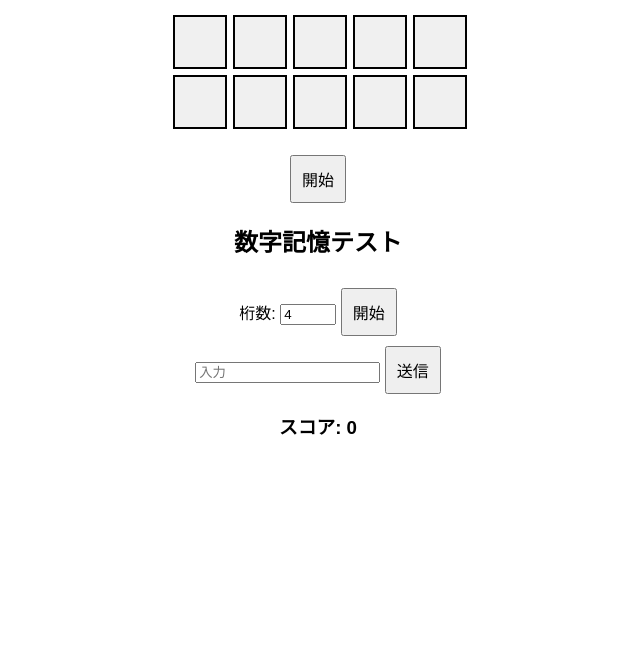
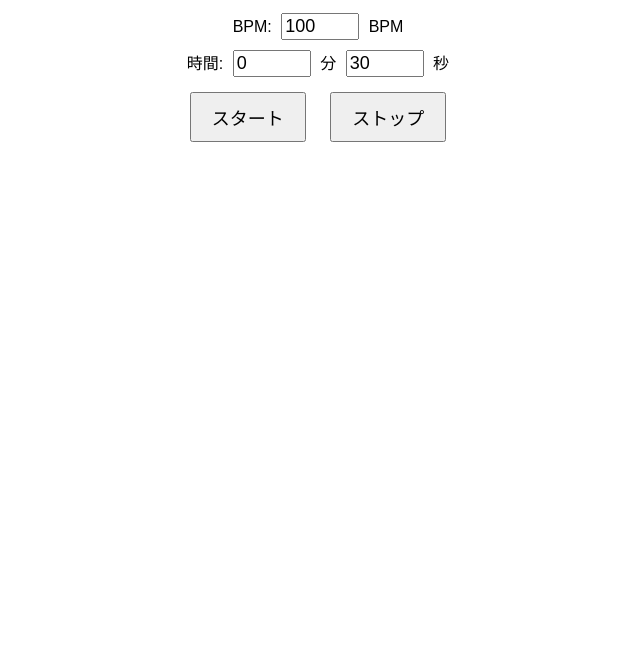
Before and after one commit to ssuukkee/passwor-, a plain HTML site: page index.html in a window 1280 px wide. Shown: the part 129-800 px from the top of the page, without its empty margins (322-962 px from the left). Drawn offline with Linux system fonts and the light colour scheme.

Commit message:
Update index.html

```diff
--- a/index.html
+++ b/index.html
@@ -1,164 +1,91 @@
 <!DOCTYPE html>
 <html lang="ja">
 <head>
-    <meta charset="UTF-8">
-    <meta name="viewport" content="width=device-width, initial-scale=1.0">
-    <title>直感像記憶トレーニング</title>
+  <meta charset="UTF-8" />
+  <meta name="viewport" content="width=device-width, initial-scale=1.0"/>
+  <title>タイマー付きメトロノーム</title>
   <style>
     body {
-            font-family: Arial, sans-serif;
+      font-family: sans-serif;
       text-align: center;
-            margin: 20px;
+      padding: 40px;
     }
-        .grid-container {
-            display: grid;
-            grid-template-columns: repeat(5, 50px);
-            grid-template-rows: repeat(2, 50px);
-            gap: 10px;
-            justify-content: center;
-            margin: 20px auto;
-        }
-        .grid-item {
-            width: 50px;
-            height: 50px;
-            font-size: 24px;
-            font-weight: bold;
-            display: flex;
-            align-items: center;
-            justify-content: center;
-            border: 2px solid black;
-            background-color: #f0f0f0;
+    input {
+      font-size: 18px;
+      width: 70px;
+      margin: 5px;
     }
     button {
-            padding: 10px;
-            font-size: 16px;
-            cursor: pointer;
-            margin-top: 10px;
+      font-size: 18px;
+      margin: 10px;
+      padding: 10px 20px;
+    }
+    h1 {
+      font-size: 2em;
     }
   </style>
 </head>
 <body>
+  <h1>🎵 タイマー付きメトロノーム</h1>
 
-    <h1>直感像記憶トレーニング</h1>
+  <label for="bpm">BPM:</label>
+  <input type="number" id="bpm" value="100" min="30" max="300" /> BPM<br/>
 
-    <h2>画像記憶テスト</h2>
-    <div class="grid-container">
-        <div class="grid-item" id="cell0"></div>
-        <div class="grid-item" id="cell1"></div>
-        <div class="grid-item" id="cell2"></div>
-        <div class="grid-item" id="cell3"></div>
-        <div class="grid-item" id="cell4"></div>
-        <div class="grid-item" id="cell5"></div>
-        <div class="grid-item" id="cell6"></div>
-        <div class="grid-item" id="cell7"></div>
-        <div class="grid-item" id="cell8"></div>
-        <div class="grid-item" id="cell9"></div>
-    </div>
-    <button onclick="startImageTest()">開始</button>
-    <div id="question" style="margin-top: 10px;"></div>
-    <div id="options"></div>
+  <label for="minutes">時間:</label>
+  <input type="number" id="minutes" value="0" min="0" /> 分
+  <input type="number" id="seconds" value="30" min="0" max="59" /> 秒<br/>
 
-    <h2>数字記憶テスト</h2>
-    <label>桁数: <input type="number" id="digitInput" value="4" min="1" max="10"></label>
-    <button onclick="startNumberTest()">開始</button>
-    <div id="numberContainer"></div>
-    <input type="text" id="userInput" placeholder="入力">
-    <button onclick="checkNumber()">送信</button>
+  <button onclick="startMetronome()">スタート</button>
+  <button onclick="stopMetronome()">ストップ</button>
 
-    <h3>スコア: <span id="score">0</span></h3>
+  <p id="status"></p>
 
   <script>
-        let score = 0;
+    let intervalId;
+    let timeoutId;
+    let audioCtx = null;
 
-        // 画像記憶テスト（2×5マス）
-        const images = ["🍎", "🍌", "🍇", "🍉", "🍒", "🍑", "🍍", "🥭", "🍓", "🥝"];
-        let correctPosition = -1;
-        let correctImage = "";
-        let displayedFruits = [];
+    function playClick() {
+      if (!audioCtx) return;
+      const osc = audioCtx.createOscillator();
+      const envelope = audioCtx.createGain();
+      osc.frequency.value = 1000;
+      envelope.gain.value = 1;
 
-        function startImageTest() {
-            // ランダムな10個の果物を選ぶ
-            displayedFruits = [];
-            for (let i = 0; i < 10; i++) {
-                displayedFruits.push(images[Math.floor(Math.random() * images.length)]);
+      osc.connect(envelope);
+      envelope.connect(audioCtx.destination);
+
+      osc.start();
+      osc.stop(audioCtx.currentTime + 0.05);
     }
 
-            // 2×5マスに果物を表示
-            for (let i = 0; i < 10; i++) {
-                document.getElementById(`cell${i}`).innerText = displayedFruits[i];
+    function startMetronome() {
+      const bpm = parseInt(document.getElementById("bpm").value);
+      const minutes = parseInt(document.getElementById("minutes").value) || 0;
+      const seconds = parseInt(document.getElementById("seconds").value) || 0;
+      const totalTime = (minutes * 60 + seconds) * 1000;
+      const interval = 60000 / bpm;
+
+      if (!audioCtx) {
+        audioCtx = new (window.AudioContext || window.webkitAudioContext)();
       }
 
-            // 0.8秒後に消す
-            setTimeout(() => {
-                for (let i = 0; i < 10; i++) {
-                    document.getElementById(`cell${i}`).innerText = "";
-                }
-                askQuestion();
-            }, 800);
+      stopMetronome(); // 念のため停止してから開始
+
+      intervalId = setInterval(playClick, interval);
+      timeoutId = setTimeout(() => {
+        stopMetronome();
+        document.getElementById("status").textContent = "✅ メトロノーム停止しました。";
+      }, totalTime);
+
+      document.getElementById("status").textContent = "⏳ 実行中...";
     }
 
-        function askQuestion() {
-            // ランダムなマスを選び、そこにあった果物を問う
-            correctPosition = Math.floor(Math.random() * 10);
-            correctImage = displayedFruits[correctPosition];
-
-            document.getElementById("question").innerText = `マス (${Math.floor(correctPosition / 5) + 1}, ${correctPosition % 5 + 1}) に表示されていた果物は？`;
-            showOptions();
-        }
-
-        function showOptions() {
-            let optionsDiv = document.getElementById("options");
-            optionsDiv.innerHTML = "";
-
-            let shuffledImages = images.sort(() => Math.random() - 0.5);
-
-            shuffledImages.forEach(img => {
-                let btn = document.createElement("button");
-                btn.innerText = img;
-                btn.onclick = () => checkImage(img);
-                optionsDiv.appendChild(btn);
-            });
-        }
-
-        function checkImage(selected) {
-            if (selected === correctImage) {
-                alert("正解！");
-                score++;
-            } else {
-                alert("不正解！");
-            }
-            document.getElementById("score").innerText = score;
-        }
-
-        // 数字記憶テスト
-        let correctNumber = "";
-
-        function startNumberTest() {
-            let digits = parseInt(document.getElementById("digitInput").value);
-            if (digits < 1 || digits > 10) {
-                alert("桁数は1～10の範囲で指定してください");
-                return;
-            }
-
-            correctNumber = Math.floor(Math.pow(10, digits - 1) + Math.random() * (Math.pow(10, digits) - Math.pow(10, digits - 1))).toString();
-            document.getElementById("numberContainer").innerText = correctNumber;
-
-            setTimeout(() => {
-                document.getElementById("numberContainer").innerText = "";
-            }, 800);
-        }
-
-        function checkNumber() {
-            let userInput = document.getElementById("userInput").value;
-            if (userInput === correctNumber) {
-                alert("正解！");
-                score++;
-            } else {
-                alert("不正解！ 正解は " + correctNumber);
-            }
-            document.getElementById("score").innerText = score;
+    function stopMetronome() {
+      clearInterval(intervalId);
+      clearTimeout(timeoutId);
+      document.getElementById("status").textContent = "⏹ 停止しました。";
     }
   </script>
-
 </body>
 </html>
```
Lines whose indentation alone changed are shown as unchanged.
